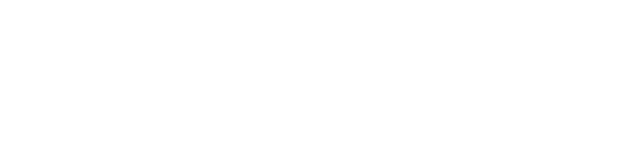
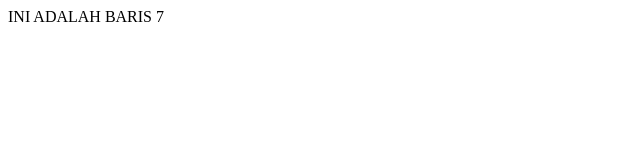
Before and after one commit to adrinant/Cobacoba, a plain HTML site: page index.html in a window 1280 px wide. Shown: the whole page, without its empty margins (0-640 px from the left). Drawn offline with Linux system fonts and the light colour scheme.

Commit message:
ini adalah baris 7

```diff
--- a/index.html
+++ b/index.html
@@ -4,4 +4,5 @@
     <title>Ini adalah Title</title>
 </head>
 
+INI ADALAH BARIS 7
 </html>
```
